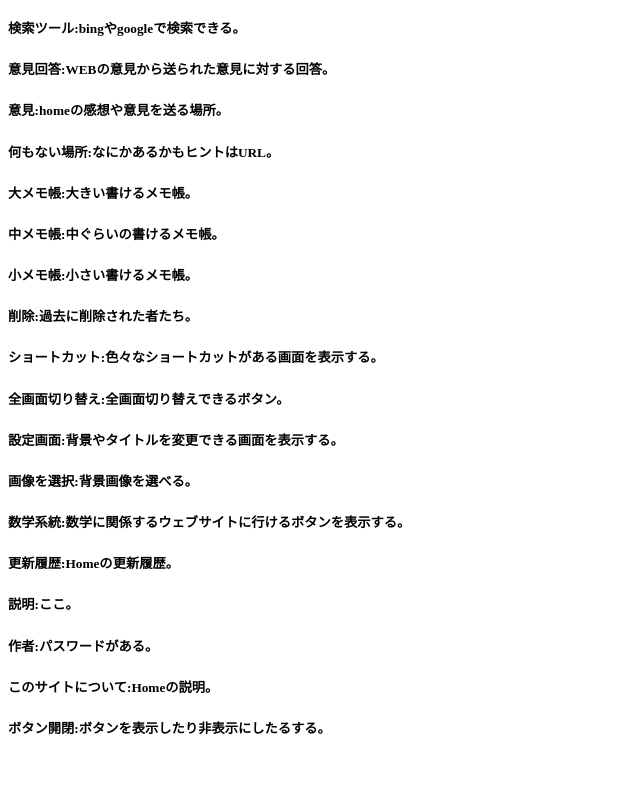
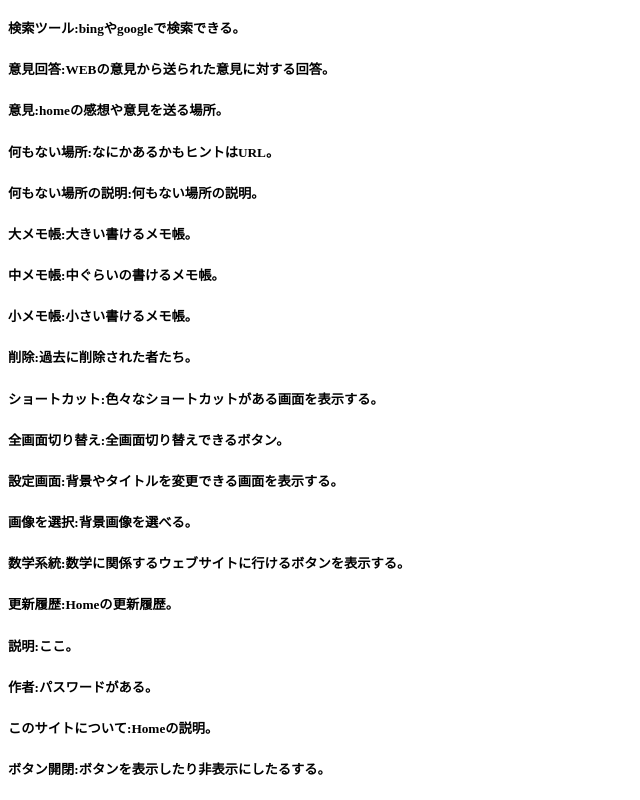
Before and after one commit to scfcdv/setumei4, a plain HTML site: page index.html in a window 1280 px wide. Shown: the part 1898-2698 px from the top of the page, without its empty margins (0-640 px from the left). Before the commit the page ends 2657 px from the top, so only its background shows below. Drawn offline with Linux system fonts and the light colour scheme.

Commit message:
Update index.html

```diff
--- a/index.html
+++ b/index.html
@@ -57,6 +57,7 @@
 <h5>意見回答:WEBの意見から送られた意見に対する回答。</5>
 <h5>意見:homeの感想や意見を送る場所。</5>
 <h5>何もない場所:なにかあるかもヒントはURL。</5>
+<h5>何もない場所の説明:何もない場所の説明。</5>
 <h5>大メモ帳:大きい書けるメモ帳。</5>
 <h5>中メモ帳:中ぐらいの書けるメモ帳。</5>
 <h5>小メモ帳:小さい書けるメモ帳。</5>
```
